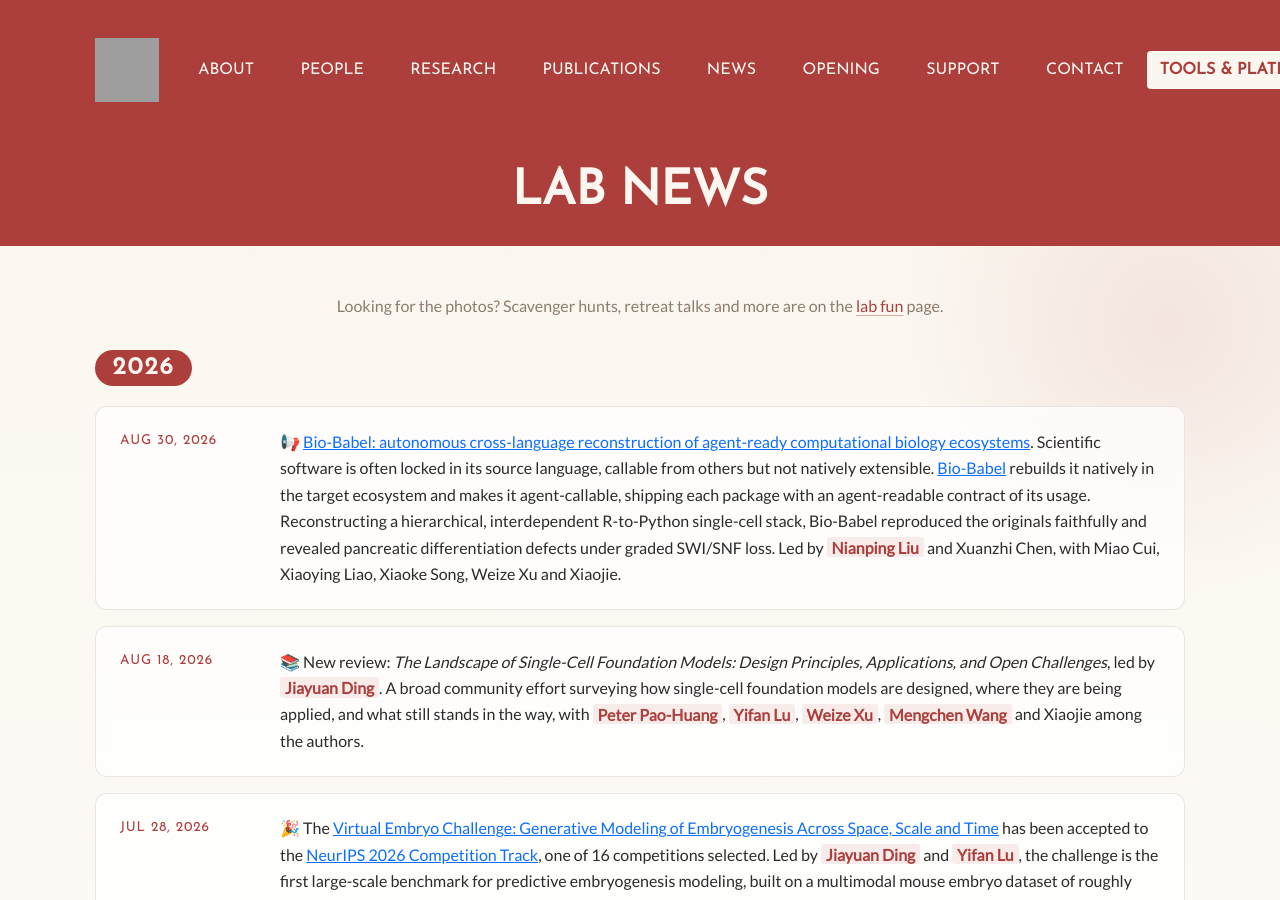
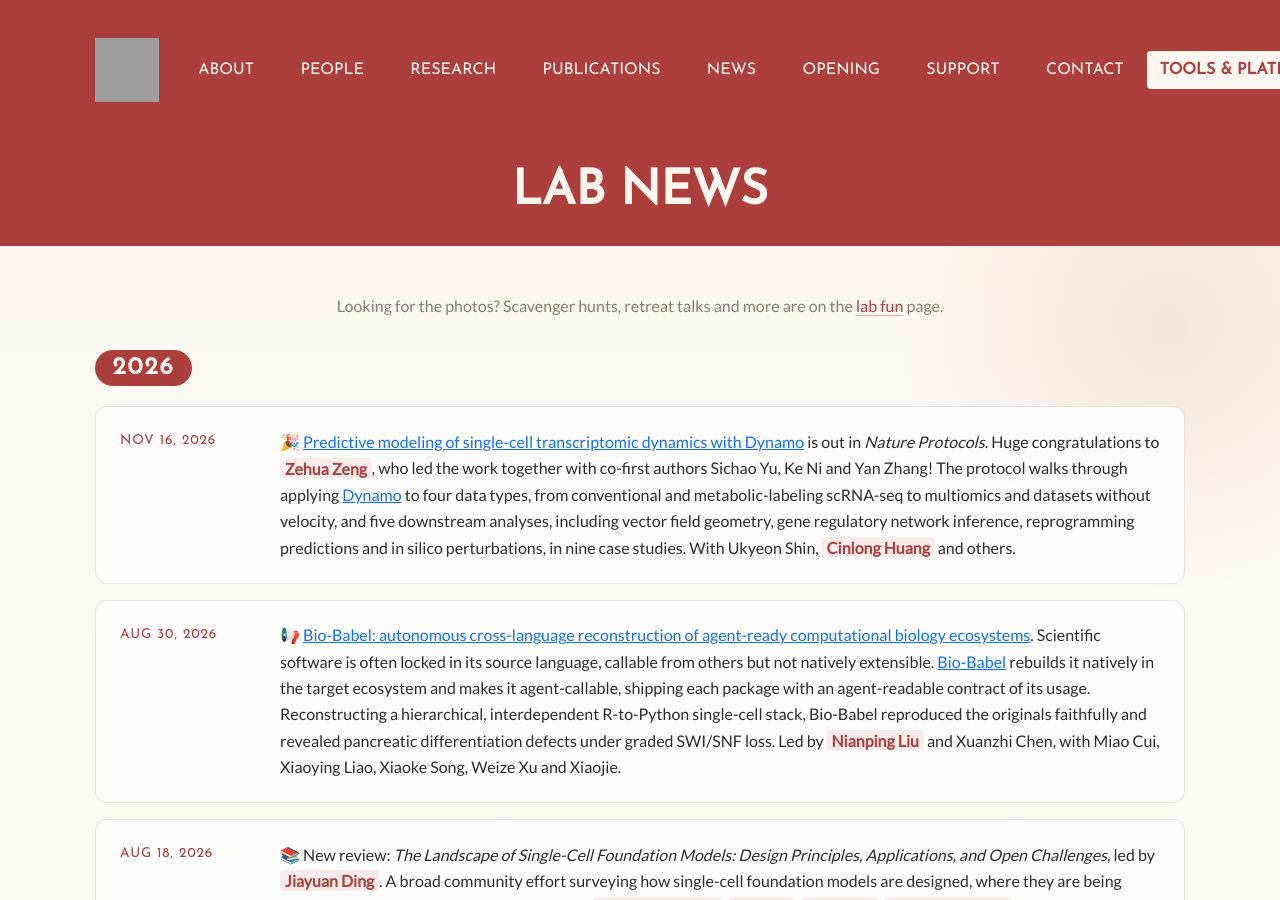
Before and after one commit to aristoteleo/qiu_lab_website, a Jekyll site: the page built from news.html, in a window 1280 px wide and 900 px high. Built offline with Jekyll 4.4.1, drawn with Linux system fonts in a browser that asks for light colours; grey boxes are pictures that could not be loaded.

Commit message:
Add the Dynamo protocol paper in Nature Protocols
Add the paper entry, PDF and thumbnail; update Sichao, Cinlong and
Natalie's key papers; add a news item congratulating Zehua; and order
papers by year then rank so the newest paper leads the publications
page and every person's paper list.

Co-Authored-By: Claude Fable 5.1 <noreply@anthropic.com>

```diff
--- a/news.html
+++ b/news.html
@@ -15,6 +15,24 @@ title: "Lab news"
   <section class="news-year">
     <h2 class="news-year-title">2026</h2>
     <ul class="news-list">
+
+      <li class="news-item">
+        <span class="news-date">Nov 16, 2026</span>
+        <div class="news-body">
+          <p>
+            &#127881; <a href="https://doi.org/10.1038/s41596-026-01458-3">Predictive modeling
+            of single-cell transcriptomic dynamics with Dynamo</a> is out in <i>Nature
+            Protocols</i>. Huge congratulations to <b>Zehua Zeng</b>, who led the work
+            together with co-first authors Sichao Yu, Ke Ni and Yan Zhang! The protocol walks
+            through applying <a href="https://github.com/aristoteleo/dynamo-release">Dynamo</a>
+            to four data types, from conventional and metabolic-labeling scRNA-seq to
+            multiomics and datasets without velocity, and five downstream analyses, including
+            vector field geometry, gene regulatory network inference, reprogramming
+            predictions and in silico perturbations, in nine case studies. With Ukyeon Shin,
+            <b>Cinlong Huang</b> and others.
+          </p>
+        </div>
+      </li>
 
       <li class="news-item">
         <span class="news-date">Aug 30, 2026</span>
```
Also changed, not shown: _layouts/people.html (+5 -2 lines), _papers/dynamo_protocol.md (added, +18 -0 lines), _people/cinlong.md (+1 -1 lines), _people/natalie.md (+3 -1 lines), _people/sichao.md (+1 -1 lines), papers.html (+6 -3 lines), assets/images/papers/dynamo_protocol.png (added), 1 other file.
